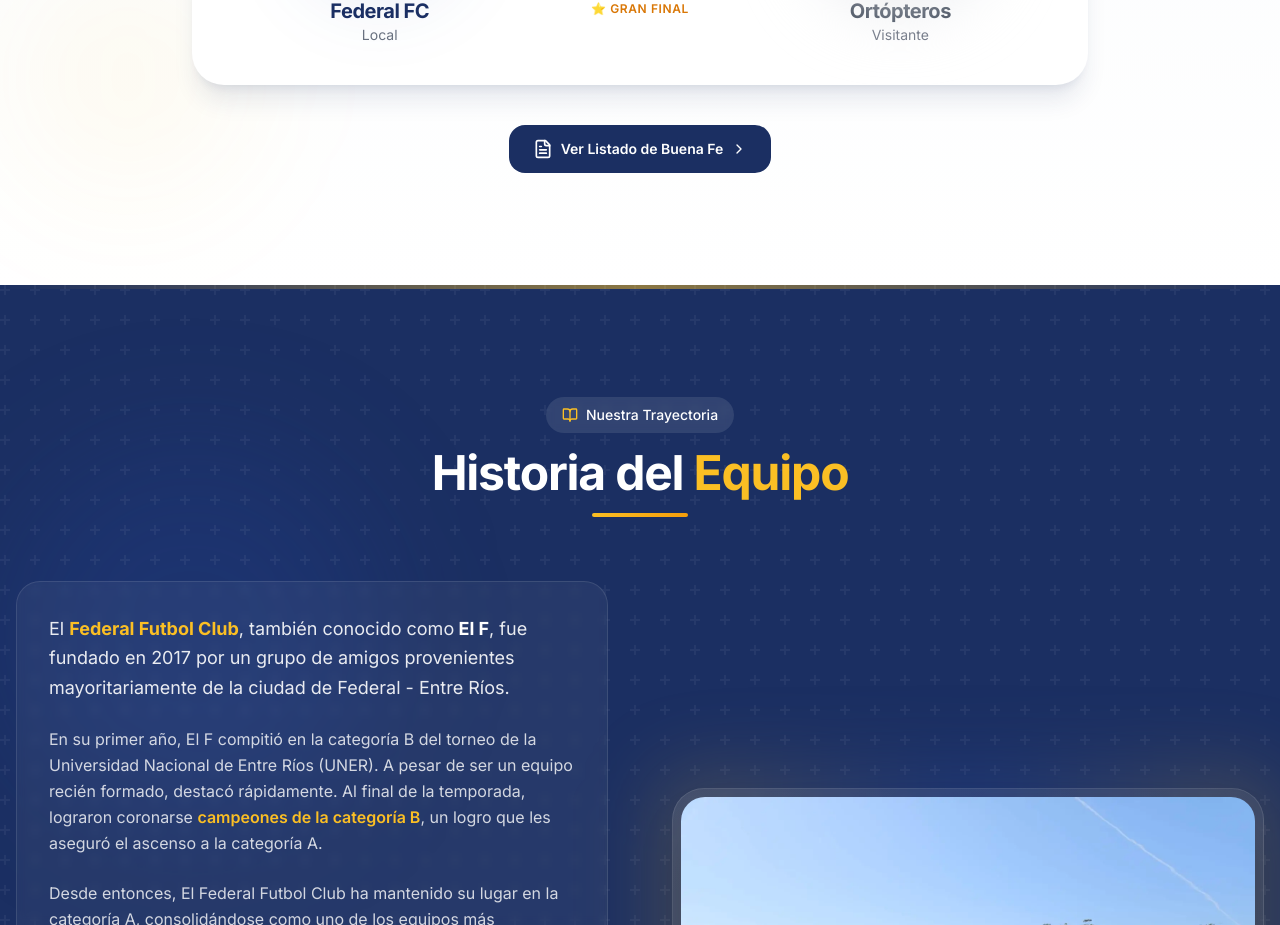
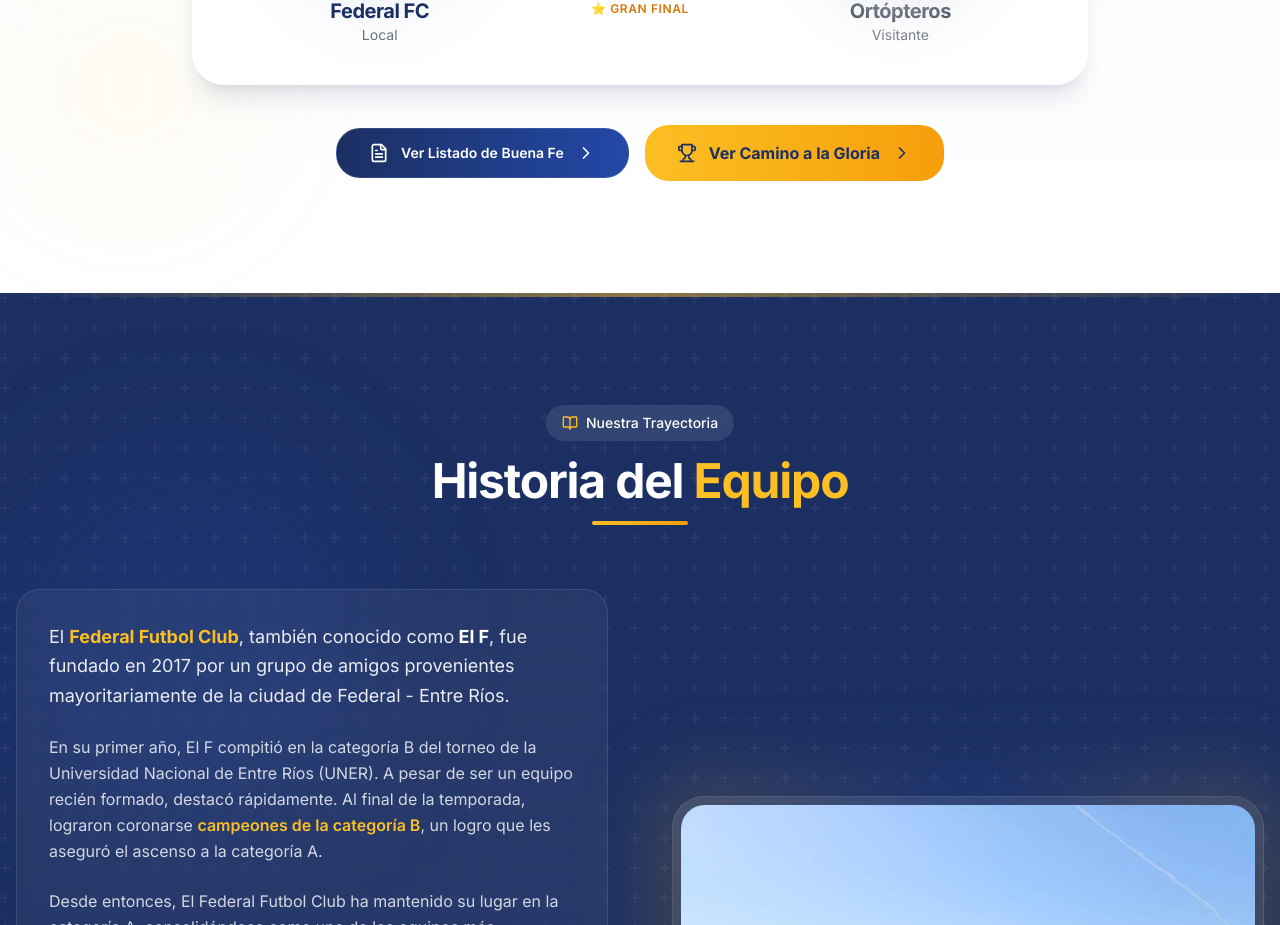
Before and after one commit to matiasfgonzalez/federal-futbol-club-page, a Next.js app: page / in a window 1280 px wide. Shown: the part 1395-2320 px from the top of the page. Built offline with nearby package versions, Linux system fonts and the light colour scheme.

Commit message:
Enhance dialog and button styles; add link to Camino a la Gloria section

```diff
--- a/components/components-ui/section-next-match.tsx
+++ b/components/components-ui/section-next-match.tsx
@@ -1,6 +1,12 @@
 "use client";
 import { Card, CardContent } from "@/components/ui/card";
-import { Dialog, DialogContent, DialogTrigger } from "@/components/ui/dialog";
+import {
+  Dialog,
+  DialogContent,
+  DialogTrigger,
+  DialogTitle,
+  DialogDescription,
+} from "@/components/ui/dialog";
 import { Button } from "@/components/ui/button";
 import {
   Calendar,
@@ -142,22 +148,49 @@ const SectionNextMatch = () => {
         <div className="flex flex-col sm:flex-row items-center justify-center gap-4 mt-10">
           <Dialog>
             <DialogTrigger asChild>
-              <Button className="group bg-[#1b2f62] hover:bg-[#2348a7] text-white font-semibold px-6 py-6 rounded-xl transition-all duration-300 hover:shadow-lg hover:shadow-[#1b2f62]/25 hover:-translate-y-0.5">
-                <FileText className="w-5 h-5 mr-2" />
+              <Button className="group bg-gradient-to-r from-[#1b2f62] to-[#2348a7] hover:from-[#2348a7] hover:to-[#1b2f62] text-white font-semibold px-8 py-6 rounded-2xl transition-all duration-300 hover:shadow-xl hover:shadow-[#1b2f62]/30 hover:-translate-y-1 border border-white/10">
+                <FileText className="w-5 h-5 mr-3" />
                 Ver Listado de Buena Fe
-                <ChevronRight className="w-4 h-4 ml-2 group-hover:translate-x-1 transition-transform" />
+                <ChevronRight className="w-5 h-5 ml-3 group-hover:translate-x-1 transition-transform" />
               </Button>
             </DialogTrigger>
-            <DialogContent className="max-w-[95vw] w-full max-h-[90vh] p-0 overflow-hidden rounded-2xl">
-              <div className="overflow-auto max-h-[90vh] w-full">
-                <img
-                  src="/img/lista-buena-fe.webp"
-                  alt="Listado de Buena Fe"
-                  className="w-full h-auto"
-                />
+            <DialogContent className="max-w-4xl w-[95vw] max-h-[90vh] p-0 overflow-hidden rounded-3xl border-0 bg-gradient-to-b from-[#1b2f62] to-[#152347] shadow-2xl">
+              {/* Dialog Header */}
+              <div className="bg-gradient-to-r from-[#1b2f62] via-[#2348a7] to-[#1b2f62] p-6 text-center border-b border-white/10">
+                <div className="inline-flex items-center gap-2 bg-amber-400/20 backdrop-blur-sm border border-amber-400/30 text-amber-400 font-semibold px-4 py-2 rounded-full text-sm mb-3">
+                  <FileText className="w-4 h-4" />
+                  Documento Oficial
+                </div>
+                <DialogTitle className="text-2xl md:text-3xl font-bold text-white">
+                  Listado de <span className="text-amber-400">Buena Fe</span>
+                </DialogTitle>
+                <DialogDescription className="text-white/60 text-sm mt-2">
+                  Federal Futbol Club - Clausura UNER 2025
+                </DialogDescription>
+              </div>
+
+              {/* Dialog Content */}
+              <div className="overflow-auto max-h-[calc(90vh-120px)] w-full bg-white/5 p-4">
+                <div className="bg-white rounded-2xl overflow-hidden shadow-lg">
+                  <img
+                    src="/img/lista-buena-fe.webp"
+                    alt="Listado de Buena Fe - Federal FC"
+                    className="w-full h-auto"
+                  />
+                </div>
               </div>
             </DialogContent>
           </Dialog>
+
+          {/* Link to Camino a la Gloria */}
+          <Link
+            href="/camino-a-la-gloria"
+            className="group inline-flex items-center gap-3 bg-gradient-to-r from-amber-400 to-amber-500 hover:from-amber-500 hover:to-amber-600 text-[#1b2f62] font-bold px-8 py-4 rounded-2xl transition-all duration-300 hover:shadow-xl hover:shadow-amber-400/30 hover:-translate-y-1"
+          >
+            <Trophy className="w-5 h-5" />
+            Ver Camino a la Gloria
+            <ChevronRight className="w-5 h-5 group-hover:translate-x-1 transition-transform" />
+          </Link>
         </div>
       </div>
     </section>
```
